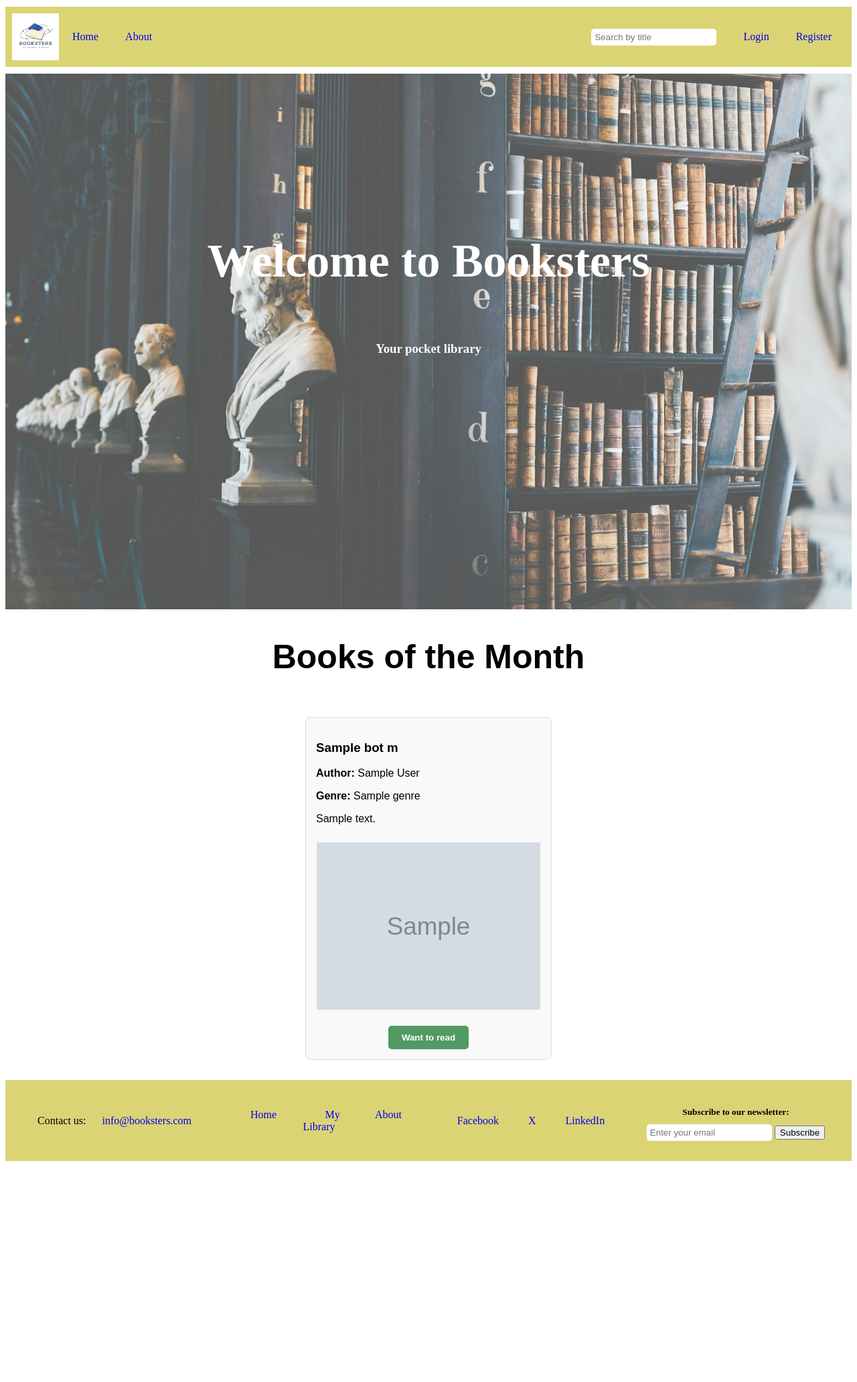
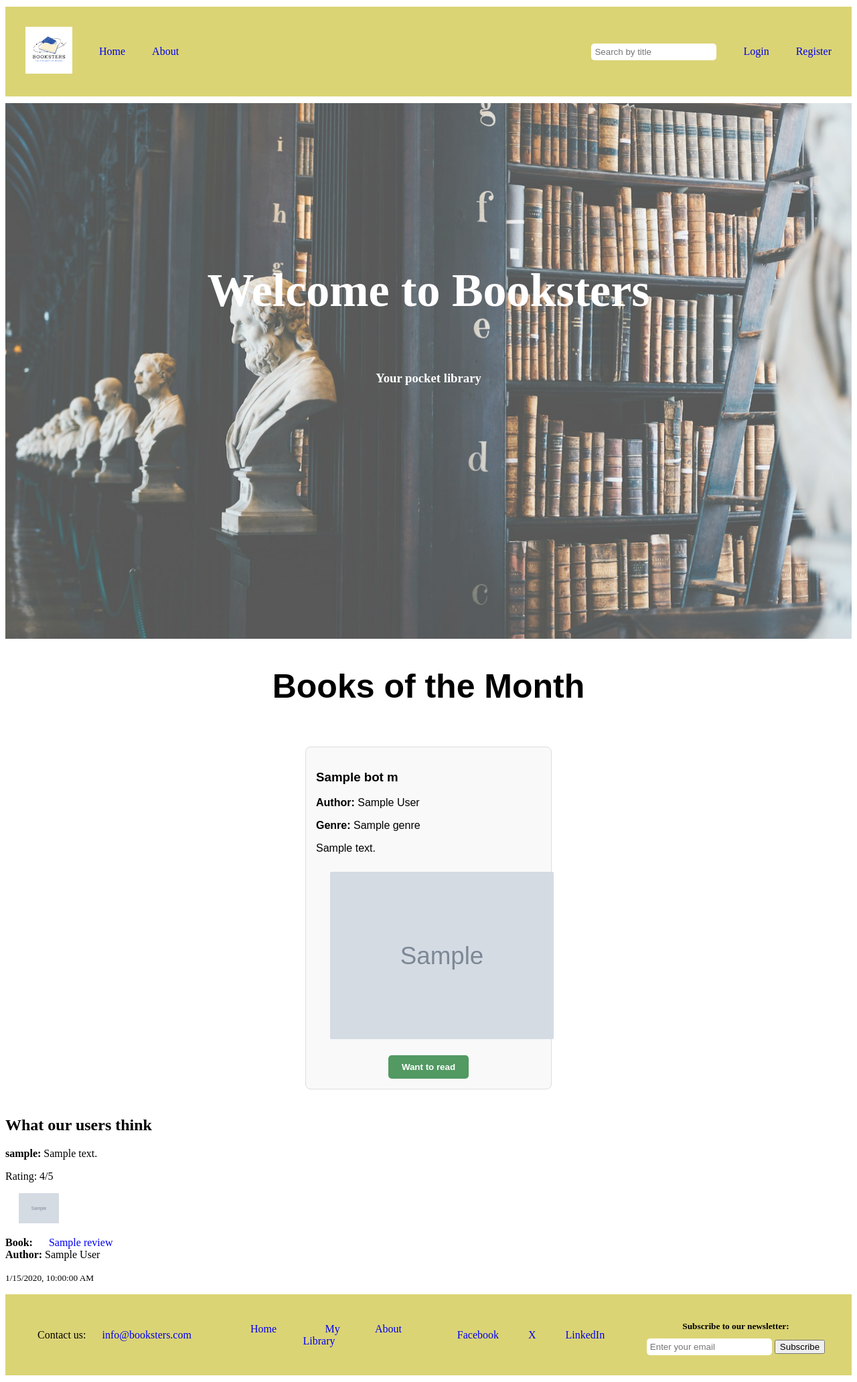
Before and after one commit to Firasdiciassette/Booksters, a Node server app: template views/index.ejs in a window 1280 px wide. Shown: the whole page at 67% size. Before the commit the page ends 1734 px from the top, so only its background shows below. Run offline with Node 20, Linux system fonts and the light colour scheme; the template is opened without the code that fills it: most values are stand-ins (such as "Sample title", 1, 10 or a date in 2020); grey boxes marked "Sample" are stand-in pictures; some libraries are stand-ins or nearby versions.

Commit message:
book cover link to book details

```diff
--- a/public/javascripts/search-books.js
+++ b/public/javascripts/search-books.js
@@ -34,11 +34,14 @@
                     const div = document.createElement('div');
                     div.className = 'book-card';
                     div.innerHTML = `
+
                         <h3>${book.title}</h3>
                         <p><strong>Author:</strong> ${book.author}</p>
                         <p><strong>Genre:</strong> ${book.genre}</p>
                         <p>${book.description}</p>
+                         <a href="/books/${book.id}">
                         <img src="${book.cover_url || '/images/default-cover.png'}" alt="Book Cover" class="book-cover">
+                        </a>
                     `;
                     bookGrid.appendChild(div);
                 });
--- a/views/index.ejs
+++ b/views/index.ejs
@@ -11,7 +11,9 @@
     <body>
 
       <div class="nav-items">
-        <img src="/images/BOOKSTERS.png" alt="Booksters Logo">
+        <a href="/">
+          <img src="/images/booksters-logo.png" alt="Booksters Logo">
+        </a>
         <ul>
           <li><a href="/">Home</a></li>
           <li><a href="#About">About</a></li>
@@ -60,8 +62,9 @@
                 <p><strong>Author:</strong> <%= book.author %></p>
                 <p><strong>Genre:</strong> <%= book.genre %></p>
                 <p><%= book.description %></p>
-                <img src="<%= book.cover_url || '/images/default-cover.png' %>" alt="Cover of <%= book.title %>"
-                    class="book-cover">
+                <a href="/books/<%= book.id %>">
+                  <img src="<%= book.cover_url || '/images/default-cover.png' %>" alt="Cover of <%= book.title %>" class="book-cover">
+                </a>
 
                 <form action="/library/add" method="post">
                   <input type="hidden" name="bookId" value="<%= book.id %>">
@@ -69,7 +72,7 @@
                 </form>
 
                 <% if (user && user.role === 'admin') { %>
-                  <form action="/books/delete" method="POST">
+                  <form action="/booksOfTheMonth/delete" method="POST">
                   <input type="hidden" name="bookId" value="<%= book.id %>">
                     <button type="submit">Remove book</button>
                   </form>
@@ -78,6 +81,38 @@
           <% }) %>
           </div>
       </div>
+
+      <!-- Reviews -->
+      <h2>What our users think</h2>
+      <% if (reviews && reviews.length > 0) { %>
+        <% reviews.forEach(review => { %>
+          <div class="review">
+            <p><strong><%= review.username || 'Anonymous' %>:</strong> <%= review.content %></p>
+
+            <% if (review.rating) { %>
+              <p>Rating: <%= review.rating %>/5</p>
+            <% } %>
+
+            <!-- Book details -->
+            <div class="reviewed-book-info">
+              <a href="/books/<%= review.book_id %>">
+                <img src="<%= review.book_cover || '/images/default-cover.png' %>" alt="Cover of <%= review.book_title %>" width="60">
+              </a>
+              <p>
+                <strong>Book:</strong> <a href="/books/<%= review.book_id %>"><%= review.book_title %></a><br>
+                <strong>Author:</strong> <%= review.book_author %>
+              </p>
+            </div>
+
+            <p><small>
+              <%= review.created_at ? new Date(review.created_at).toLocaleString() : 'Unknown date' %>
+            </small></p>
+          </div>
+        <% }) %>
+      <% } else { %>
+        <p>No reviews yet. Be the first to write one!</p>
+      <% } %>
+
 
         <!-- Footer -->
         <footer>
```
Also changed, not shown: public/images/booksters-logo.png (renamed from public/images/BOOKSTERS.png). Lines whose indentation alone changed are shown as unchanged.
